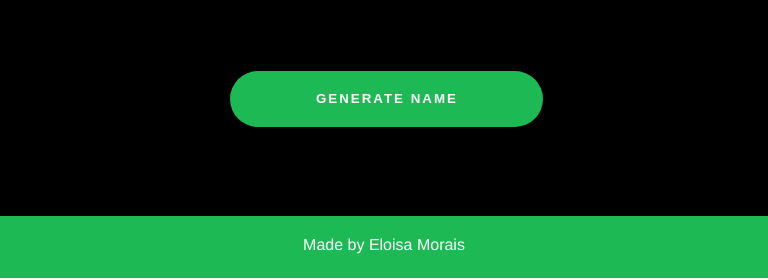
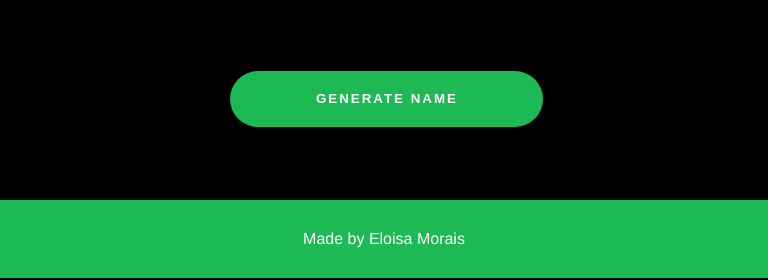
Before and after one commit to eloisasmorais/eloisasmorais.github.io, a PHP site: page / in a window 768 px wide. Shown: the part 522-802 px from the top of the page. Run offline with PHP 8.4, Linux system fonts and the light colour scheme.

Commit message:
Changed footer padding on mobile.

```diff
--- a/Namefy/style.css
+++ b/Namefy/style.css
@@ -194,4 +194,10 @@ and (max-width: 500px) {
         position: relative;
         top: 5vh;
     }
+
+    .footer p {
+        height: auto;
+        padding: 30px 0;
+        text-transform: none;
+    }
 }
```
